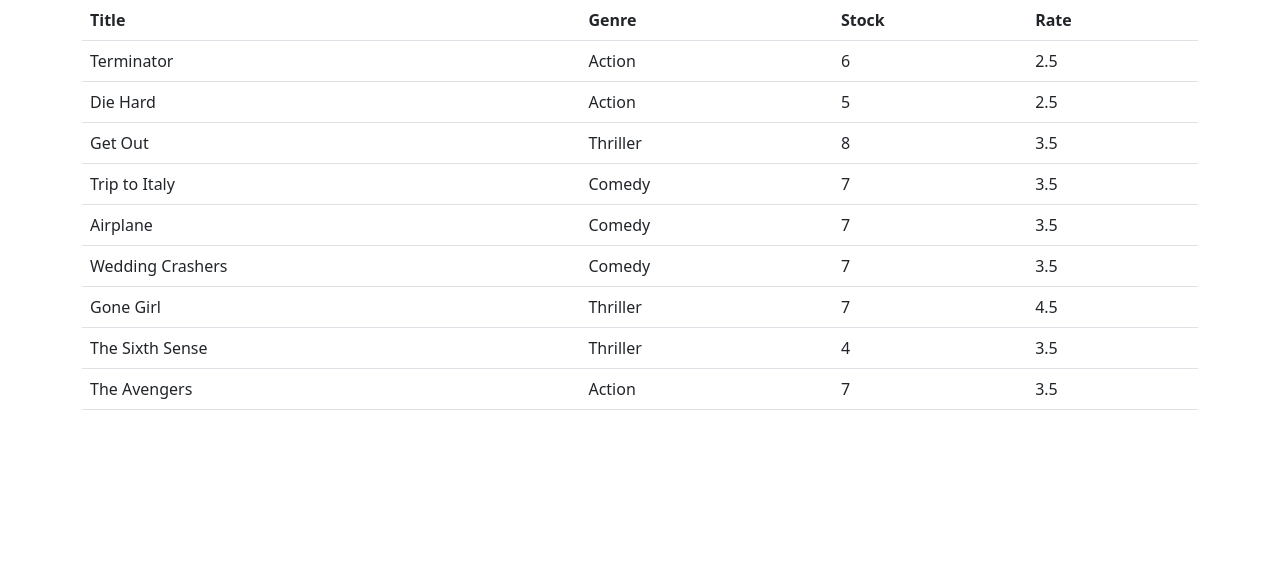
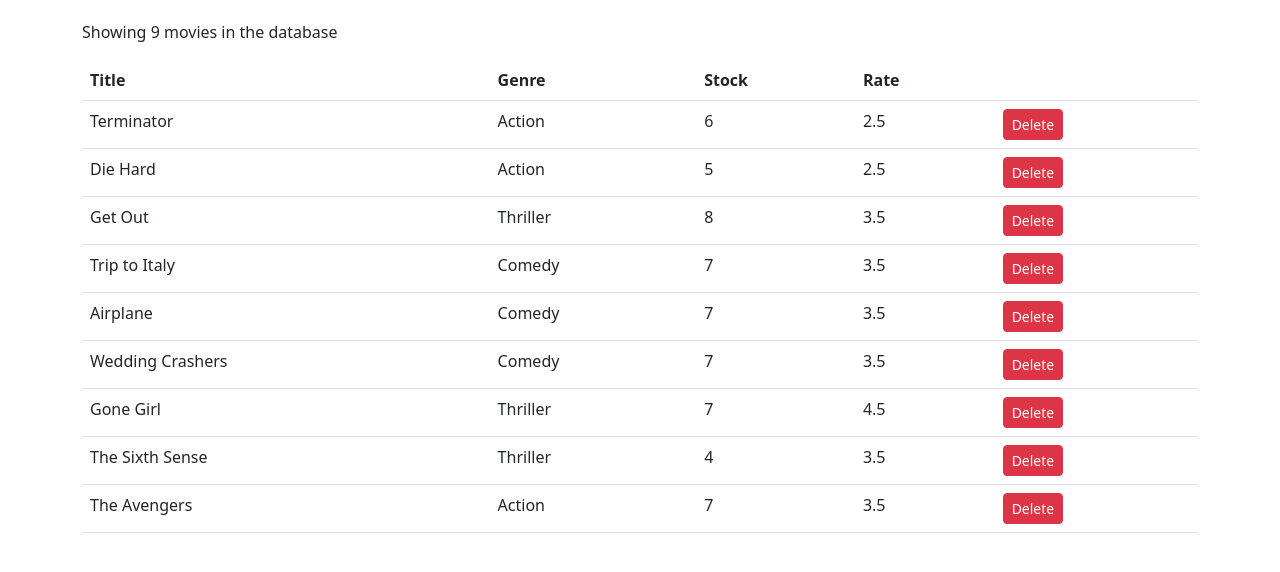
Before and after one commit to innocdavid/vidly-gui, a React (Create React App) app: page / in a window 1280 px wide. Shown: the top 572 px of the page. Built offline with nearby package versions, Linux system fonts and the light colour scheme.

Commit message:
DELETE A MOVIE - Add a handleDelete function to remove a movie by id from state - Refine UI appearance

```diff
--- a/src/components/movies.jsx
+++ b/src/components/movies.jsx
@@ -2,13 +2,27 @@
 import { getMovies } from "../services/fakeMovieService";
 
 class Movies extends Component {
+
+  //state
   state = {
     movies: getMovies()
   };
 
+  // handleDelete
+  handleDelete = movie => {
+    const movies = this.state.movies.filter(m => m._id !== movie._id);
+    this.setState({ movies });
+  }
+
   render() {
+
+    const { length: count } = this.state.movies;
+
+    if (count === 0)
+      return <p>There are no movies in the database</p>
     return (
-      <>
+      <React.Fragment>
+        <p>Showing { count } movies in the database</p>
         <table className="table">
           <thead>
             <tr>
@@ -16,21 +30,30 @@
               <th>Genre</th>
               <th>Stock</th>
               <th>Rate</th>
+              <th></th>
             </tr>
           </thead>
           <tbody>
             { this.state.movies.map(movie => (
-              <tr>
+              <tr key={movie._id}>
                 <td>{movie.title}</td>
                 <td>{movie.genre.name}</td>
                 <td>{movie.numberInStock}</td>
                 <td>{movie.dailyRentalRate}</td>
+                <td>
+                  <button
+                    onClick={ ()=> this.handleDelete(movie) }
+                    className="btn btn-danger btn-sm"
+                  >
+                    Delete
+                  </button>
+                </td>
               </tr>
             ))}
 
           </tbody>
         </table>
-      </>
+      </React.Fragment>
     )
   }
 };
--- a/src/index.css
+++ b/src/index.css
@@ -1,5 +1,6 @@
 body {
   margin: 0;
+  padding: 20px 0 0 0;
   font-family: -apple-system, BlinkMacSystemFont, 'Segoe UI', 'Roboto', 'Oxygen',
     'Ubuntu', 'Cantarell', 'Fira Sans', 'Droid Sans', 'Helvetica Neue',
     sans-serif;
```
